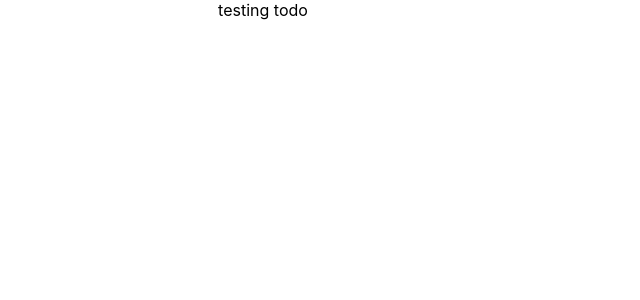
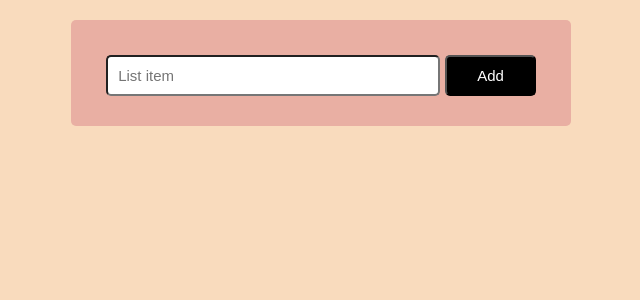
Before and after one commit to janchua19/ToDoList, a React (Create React App) app: page / in a window 1280 px wide. Shown: the top 300 px of the page, without its empty margins (377-1017 px from the left). Built offline with nearby package versions, Linux system fonts and the light colour scheme.

Commit message:
[TodoList][Jan] Apply Delete and CSS

```diff
--- a/src/App.css
+++ b/src/App.css
@@ -1,5 +1,9 @@
 .App {
   text-align: center;
+}
+
+body{
+  background-color: #f9dbbd;
 }
 
 .App-logo {
--- a/src/App.js
+++ b/src/App.js
@@ -1,10 +1,10 @@
 import './App.css';
-import TodoGroup from './features/todos/components/TodoGroup';
+import TodoList from './features/todos/components/TodoList';
 
 function App() {
   return (
     <div className="App">
-      <TodoGroup/>
+      <TodoList/>
     </div>
   );
 }
--- /dev/null
+++ b/src/features/todos/components/TodoForm.js
@@ -0,0 +1,27 @@
+import React, { useState } from 'react';
+import { useDispatch } from 'react-redux';
+import { AddTodo } from '../reducers/todosSlice';
+import "../styles/TodoForm.css";
+
+function TodoForm() {
+    const [text, setText] = useState("");
+    const dispatch = useDispatch();
+
+    function handleChange(event){
+        setText(event.target.value);
+    }
+
+    function handleAdd() {
+        dispatch(AddTodo(text));
+        setText(""); //clear text field every add
+    }
+
+    return (
+        <div className = "TodoForm">
+            <input className= "InputTextBox" type = "text" placeholder = "List item" value={text} onChange= {handleChange}/>
+            <button className="Add" onClick = {handleAdd}>Add</button>
+        </div>
+    );
+}
+
+export default TodoForm;
--- a/src/features/todos/components/TodoItem.js
+++ b/src/features/todos/components/TodoItem.js
@@ -1,10 +1,27 @@
 import React from 'react';
-import { useSelector } from 'react-redux';
-import {selectTodoById } from "../reducers/todosSlice";
+import { useSelector, useDispatch } from 'react-redux';
+import {selectTodoById, ToggleTodo, DeleteTodo } from "../reducers/todosSlice";
+import "../styles/TodoItem.css";
 
 function TodoItem(props) {
     const todo = useSelector (state => selectTodoById(state, props.itemId));
-    return <div>{todo.text}</div>;
+    const dispatch = useDispatch();
+
+    function handleClick() {
+        dispatch(ToggleTodo(props.itemId))
+    }
+
+    function onClickDelete(event) {
+        dispatch(DeleteTodo(props.itemId))
+        event.stopPropagation();
+    }
+
+    const todoStatus = todo.done ? "done" : ""; // if done will name done if not will be blank
+
+    return (<div className = "TodoItem-Table">
+            <span className= {`TodoItem-todo ${todoStatus}`} onClick = {handleClick}>{todo.text}</span>
+            <button className= "Delete" onClick = {onClickDelete}>X</button>
+    </div>);
 }
 
 export default TodoItem;
--- /dev/null
+++ b/src/features/todos/components/TodoList.js
@@ -0,0 +1,15 @@
+import React from 'react'
+import TodoForm from './TodoForm'
+import TodoGroup from './TodoGroup'
+import "../styles/TodoList.css"
+
+function TodoList() {
+    return (
+        <div className = "TodoList-Container">
+            <TodoGroup/>
+            <TodoForm className="TodoList"/>
+        </div>
+    );
+}
+
+export default TodoList
--- a/src/features/todos/reducers/todosSlice.js
+++ b/src/features/todos/reducers/todosSlice.js
@@ -1,22 +1,41 @@
 import { createSlice, createEntityAdapter } from "@reduxjs/toolkit";
+import {v4 as uuid} from "uuid";
 
 const todosAdapter = createEntityAdapter();
 const initialState = todosAdapter.getInitialState({
-    ids: ["1"],
-    entities: {
-        1:{
-            id: "1",
-            text: "testing todo",
-            done: false,
-        },
-    },
+    // ids: ["1"],
+    // entities: {
+    //     1:{
+    //         id: "1",
+    //         text: "",
+    //         done: false,
+    //     },
+    // },
 });
 
 const todosSlice = createSlice({
     name: "todos",
     initialState: initialState,
-    reducers: {}
+    reducers: {
+        AddTodo(state, action) {
+            todosAdapter.addOne(state, {
+                id: uuid(),
+                text: action.payload,
+                done: false,
+            });
+        },
+        ToggleTodo(state, action) {
+            const todo = state.entities[action.payload]
+            todo.done = !todo.done;
+        },
+
+        DeleteTodo(state, {payload}) {
+           todosAdapter.removeOne(state, payload)
+        },
+    },
 });
 
+
+export const { AddTodo, ToggleTodo, DeleteTodo } = todosSlice.actions;
 export default todosSlice.reducer;
 export const {selectIds: selectTodoIds, selectById: selectTodoById} = todosAdapter.getSelectors((state) => state.todoList);
--- /dev/null
+++ b/src/features/todos/styles/TodoForm.css
@@ -0,0 +1,28 @@
+.TodoForm{
+    margin-top: 20px;
+}
+
+.Add{
+    margin-left: 5px;
+    color: white;
+    background-color: black;
+    padding: 10px;
+    padding-left: 30px;
+    padding-right: 30px;
+    font-size: 15px;
+    border-radius: 5px;
+    transition-duration: 0.4s;
+}
+
+.Add:hover {
+    background-color:red;
+    color: white;
+    box-shadow: 0 12px 16px 0 rgba(0,0,0,0.24), 0 17px 50px 0 rgba(0,0,0,0.19);
+  }
+
+.InputTextBox{
+    padding: 10px;
+    font-size: 15px;
+    border-radius: 5px;
+    width: 310px;
+}
--- /dev/null
+++ b/src/features/todos/styles/TodoItem.css
@@ -0,0 +1,44 @@
+.TodoItem-todo.done{
+    color: gray;
+    text-decoration: line-through;
+    font-weight: normal;
+}
+
+.TodoItem-Table{
+    padding-top: 5px;
+    padding-bottom: 30px;
+    border-color: black;
+    max-width: 85%;
+    margin-left: 8%;
+    background-color: #faf3dd;
+    border-radius: 5px;
+    position: relative;
+    margin-top: 10px;
+}
+
+.TodoItem-todo{
+    font-size: 15px;
+    font-weight: bolder;
+    position: absolute;
+    left: 10px;
+    color: black;
+}
+
+.Delete{
+    border-radius: 50%;
+    border-color: transparent;
+    position: absolute;
+    right: 10px;
+    font-size: 15px;
+    background-color: transparent;
+    color: gray;
+}
+
+.Delete:hover{
+    border-radius: 50%;
+    border-color: red;
+    background-color: red;
+    color: white;
+    font-size: 15px;
+    font-weight: bolder;
+}
--- /dev/null
+++ b/src/features/todos/styles/TodoList.css
@@ -0,0 +1,11 @@
+.TodoList-Container{
+    margin-top: 20px;
+    background-color: #e9afa3;
+    max-width:500px;
+    margin-left: 35%;
+    padding-top: 15px;
+    padding-bottom: 30px;
+    border-width: 5px;
+    border-color: black;
+    border-radius: 5px;
+}
```
